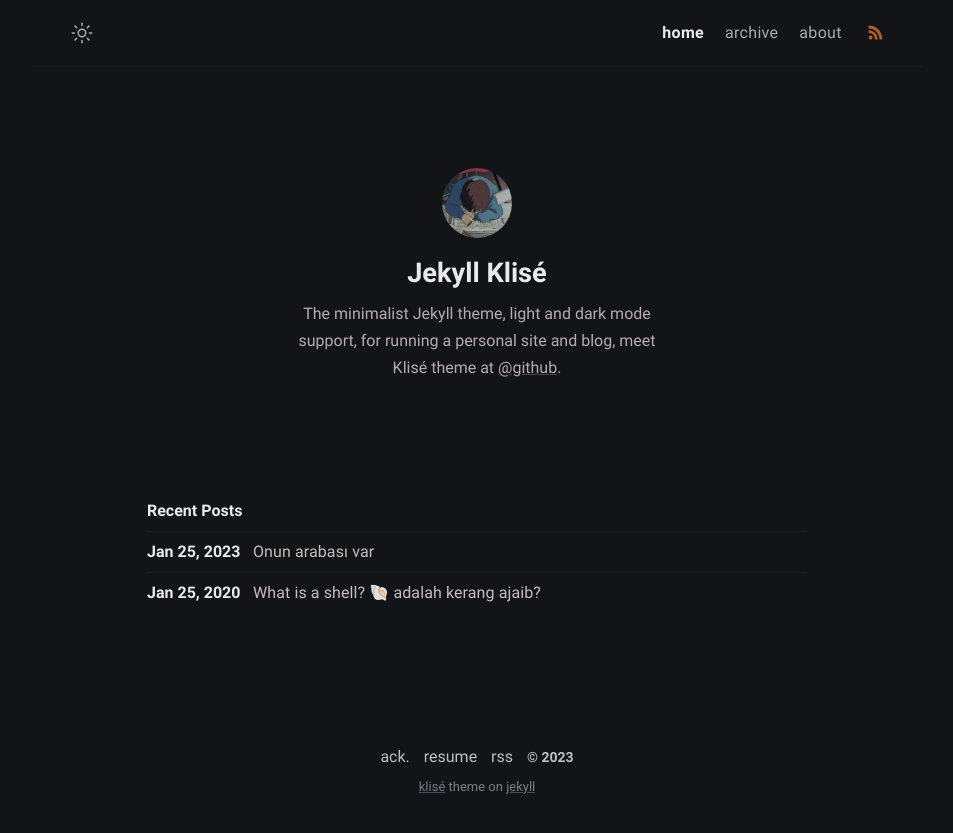
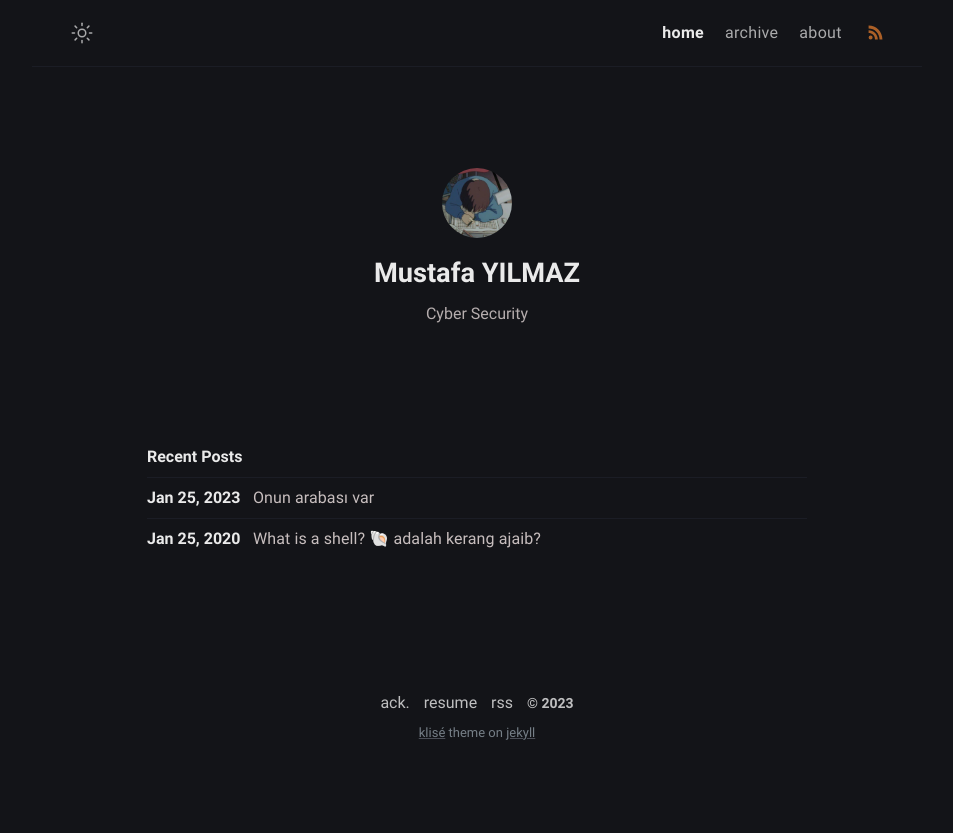
Before and after one commit to mustafayilmazco1/mustafayilmazco1.github.io, a Jekyll site: the page built from index.md, in a window 1280 px wide. Shown: the top 833 px of the page, without its empty margins (163-1116 px from the left). Built offline with Jekyll 4.4.1, drawn with Linux system fonts in a browser that asks for light colours.

Commit message:
Update _config.yml

```diff
--- a/_config.yml
+++ b/_config.yml
@@ -1,29 +1,27 @@
 # Site settings
-title: Klise Theme # site title
+title: Köşe Yazısı # site title
 description: >- # site description
-  He's writing in Bahasa about web technology and experience as a journal
-  for documentation things that he learned, meet him <a href="https://github.com/piharpi" target="_blank" rel="noopener">@github</a>.
+  Cyber Security
 lang: en-US # default lang
-timezone: Asia/Jakarta # set your timezone
+timezone: Europe/Istanbul # set your timezone
 image: assets/img/ogp.png # This image used for Open Graph more info https://ogp.me/
 repo: https://github.com/piharpi/jekyll-klise # site repo [optional]
 mode: dark # default theme "dark" | "light"
 
 # Profile settings
 author:
-  name: Jekyll Klisé # author name
+  name: Mustafa YILMAZ # author name
   bio: >- # tell to the world
-    The minimalist Jekyll theme, light and dark mode support, for running a personal site and blog,
-    meet Klisé theme at <a href="https://github.com/piharpi/jekyll-klise" target="_blank" rel="noopener">@github</a>.
+    Cyber Security
   username: username # general username
   github: github_username # github username
   twitter: twitter_username # twitter username
   facebook: facebook_username # facebook username
-  email: your-email@email.com # email adress
+  email: ben@mustafayilmaz.co # email adress
   avatar: /assets/img/avatar.jpg # change with your own avatar
 
 # URL settings
-url: "https://klise.now.sh" #
+url: "https://blog.mustafayilmaz.co" #
 baseurl:
 permalink: /:title/
 google_analytics: # leave it blank if not wish
```
